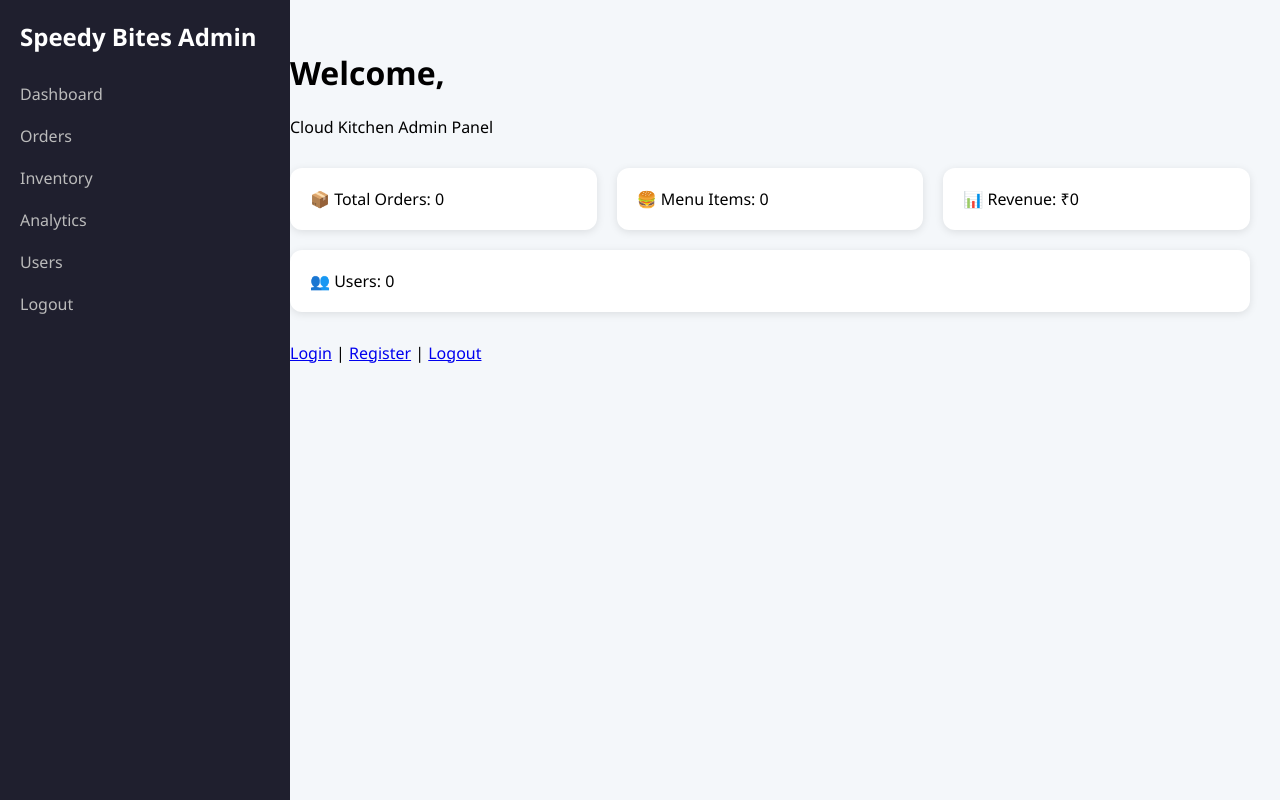
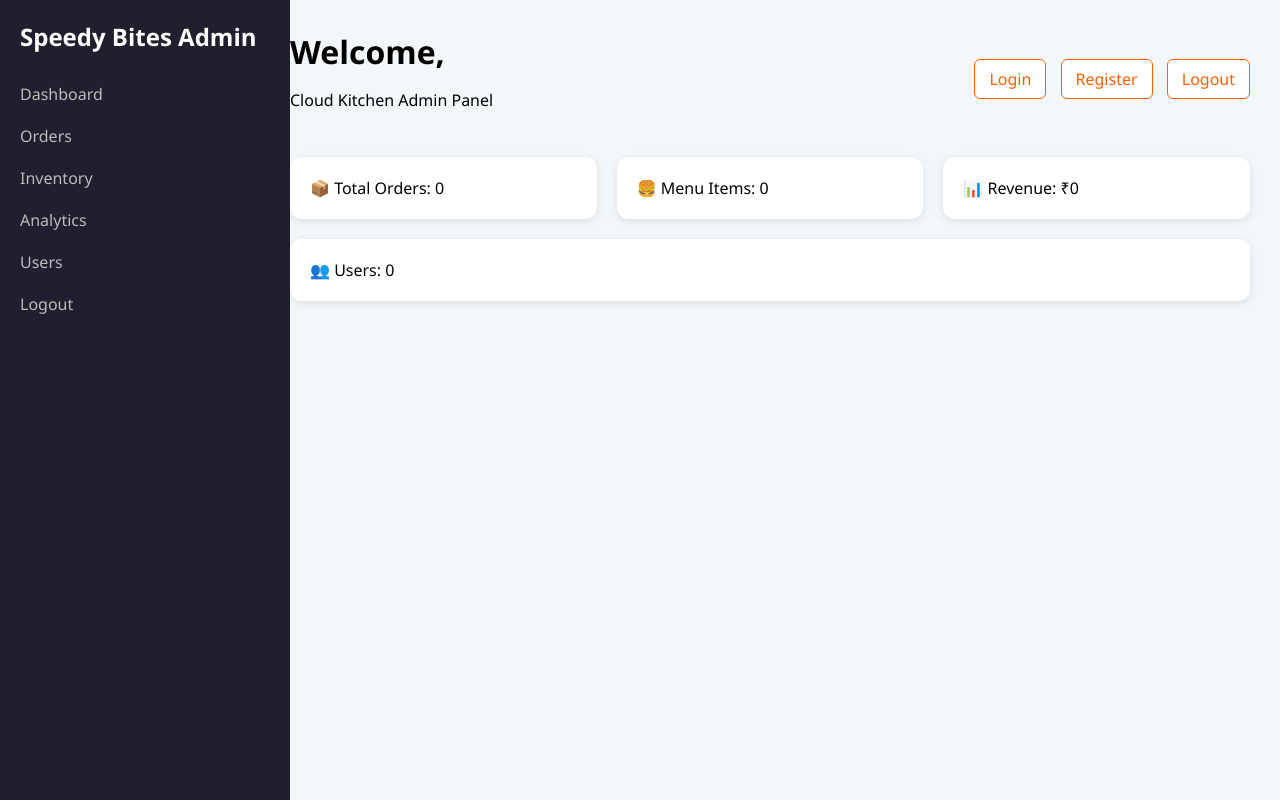
Before and after one commit to salilgupta332/Speedy-Bites, a Django app: page /admin-panel/ in a window 1280 px wide. Run offline with Django 5.2, Linux system fonts and the light colour scheme; parts of the project's set-up code (start-up, migrations or seed data) failed here and were passed over.

Commit message:
Admin Dashboard updated

```diff
--- a/core/templates/admin/admin_dashboard.html
+++ b/core/templates/admin/admin_dashboard.html
@@ -20,10 +20,18 @@
   </div>
 
   <div class="main-content">
-    <header>
-      <h1>Welcome, {{ request.user.username }}</h1>
-      <p>Cloud Kitchen Admin Panel</p>
-    </header>
+    <!-- 🔹 Top Header Bar with Auth Links -->
+    <div class="header-bar">
+      <div class="header-title">
+        <h1>Welcome, {{ request.user.username }}</h1>
+        <p>Cloud Kitchen Admin Panel</p>
+      </div>
+      <div class="header-actions">
+        <a href="{% url 'admin_login' %}">Login</a>
+        <a href="{% url 'admin_register' %}">Register</a>
+        <a href="{% url 'admin_logout' %}">Logout</a>
+      </div>
+    </div>
 
     <div class="widgets">
       <div class="card">📦 Total Orders: 0</div>
@@ -31,12 +39,6 @@
       <div class="card">📊 Revenue: ₹0</div>
       <div class="card">👥 Users: 0</div>
     </div>
-
-    <div class="auth-links">
-      <a href="{% url 'admin_login' %}">Login</a> |
-      <a href="{% url 'admin_register' %}">Register</a> |
-       <a href="{% url 'admin_logout' %}">Logout</a>
-    </div>
   </div>
 </body>
 </html>
--- a/static/css/admin_dashboard.css
+++ b/static/css/admin_dashboard.css
@@ -5,6 +5,35 @@ body {
   display: flex;
   background-color: #f4f7fa;
 }
+
+.header-bar {
+  display: flex;
+  justify-content: space-between;
+  align-items: center;
+  margin-bottom: 30px;
+}
+
+.header-title h1 {
+  margin: 0;
+}
+
+.header-actions a {
+  padding: 8px 14px;
+  margin-left: 10px;
+  border: 1px solid #FF5F00;
+  border-radius: 6px;
+  background: white;
+  color: #FF5F00;
+  font-weight: 500;
+  text-decoration: none;
+  transition: all 0.2s ease;
+}
+
+.header-actions a:hover {
+  background: #FF5F00;
+  color: white;
+}
+
 
 .sidebar {
   width: 250px;
```
